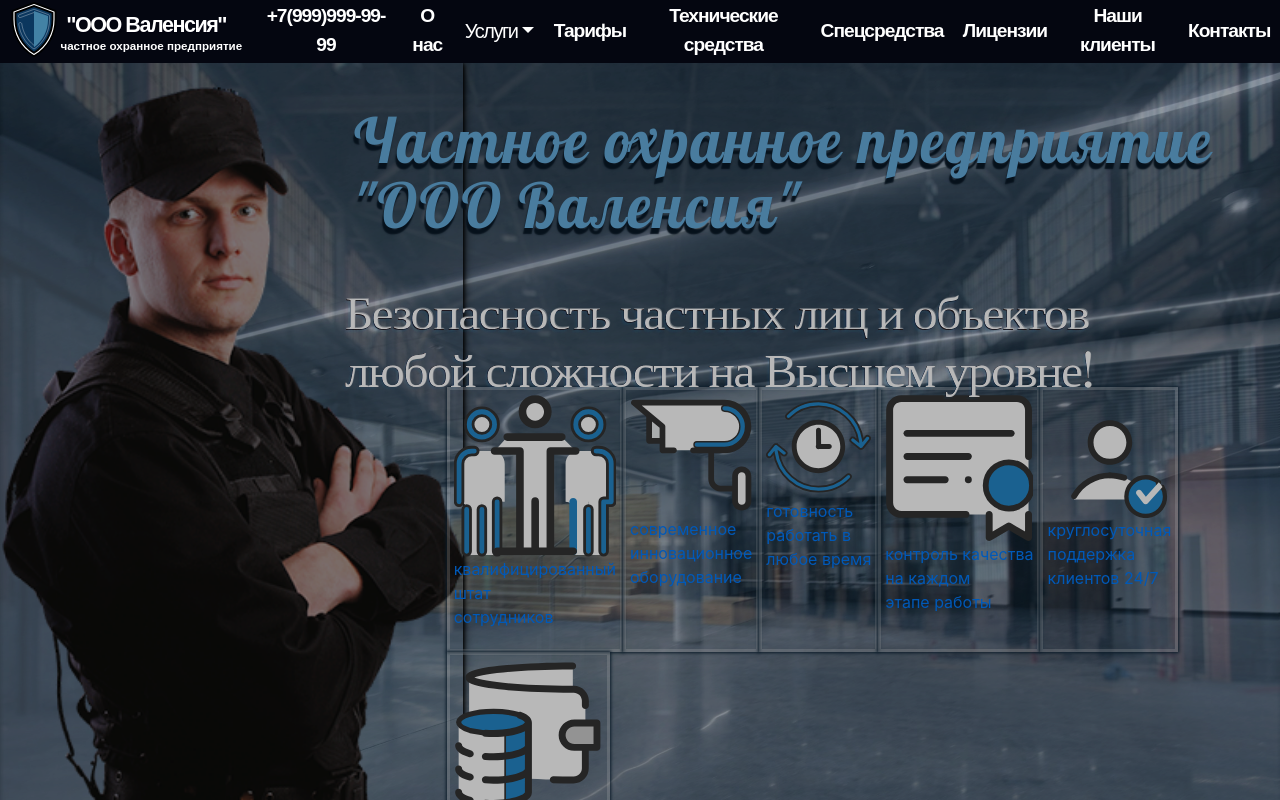
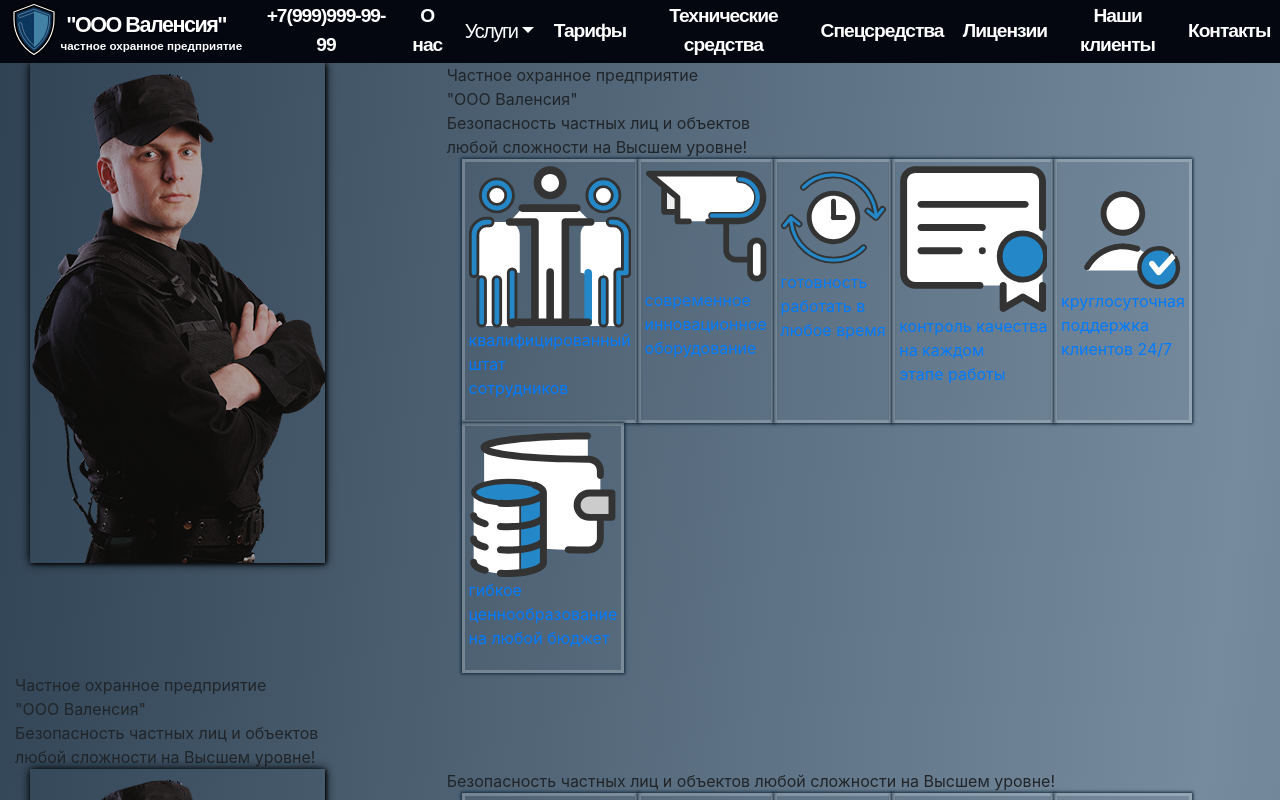
Before and after one commit to AnigalHub/Valencia, a Nuxt app: page / in a window 1280 px wide. Shown: the top 800 px of the page. Built offline with nearby package versions, Linux system fonts and the light colour scheme; a web font is replaced by a local one.

Commit message:
добавлена мобильная версия (структура), для более красивого вида на маленьких экранах'

```diff
--- a/components/LandingPage/home.vue
+++ b/components/LandingPage/home.vue
@@ -1,92 +1,40 @@
 <template>
     <div id="Home">
-      <div class="in">
-        <b-container>
+      <b-container>
+        <b-row class="big_version">
+          <b-col cols="4">
+            <img src="../../static/LandingPage/111.png">
+          </b-col>
+          <b-col>
+            <div class="title_guard">Частное охранное предприятие <br> "ООО Валенсия"</div>
+            <div class="slogan">Безопасность частных лиц и объектов <br> любой сложности  на Высшем уровне!</div>
+            <Advantages/>
+          </b-col>
+        </b-row>
+        <div class="mobile_version">
+          <div class="title_guard">Частное охранное предприятие <br> "ООО Валенсия"</div>
+          <div class="slogan">Безопасность частных лиц и объектов <br> любой сложности  на Высшем уровне!</div>
           <b-row>
-
             <b-col cols="4">
-              <img src="../../static/LandingPage/111.png" style="width:120%;margin-left:-8%;padding: 2% 0 0 0;">
+              <img src="../../static/LandingPage/111.png">
             </b-col>
             <b-col>
-              <div class="valencia">Частное охранное предприятие <br> "ООО Валенсия"</div>
-              <div class="chopе">
-
-                Безопасность частных лиц и объектов <br> любой сложности  на Высшем уровне!
-              </div>
+              <div class="slogan">Безопасность частных  лиц  и объектов  любой сложности на Высшем уровне!</div>
               <Advantages/>
             </b-col>
           </b-row>
-        </b-container>
-      </div>
+        </div>
+      </b-container>
     </div>
 </template>
 
 <script>
     import Advantages from "./advantages";
     export default {
-        name: "home",
+      name: "home",
       components: {Advantages},
-      data(){
-        return{
-
-        }
-      }
     }
 </script>
-<style scoped lang="scss">
-  #Home{
-    .valencia{
-      padding: 6% 0 0 7%;
-      font-family: 'Lobster', cursive;
-      font-size: 3.1rem;
-      font-weight: 500;
-      letter-spacing: 2px;
-      transform: scale(1.2, 1.25);
-      color: #65acdc;
-      margin-left: -7%;
-      text-shadow: -1.2px 5.5px 1.2px rgb(9, 24, 38);
-      line-height: 3.25rem;
-    }
-    .chopе{
-      font-family: 'Playfair Display', serif;
-      font-size: 2.6rem;
-      font-weight: 500;
-      letter-spacing: -1.5px;
-      transform: scale(1.2, 1.1);
-      color: rgba(238, 238, 238, 0.43);
-      padding: 8% 0 0 7%;
-      margin-left: -8%;
-      text-shadow: -2px 2px 2px rgba(91, 142, 177, 0.1),-.5px .5px .5px #6f6c6c;
-      filter: contrast(500%);
-      line-height: 3.25rem;
-    }
-    .col{
-      padding: 0 !important;
-    }
-  }
-  .in {
-    height: auto;
-    background: url(../../static/LandingPage/ооо.jpg) 100% 100% no-repeat;
-    background-size: 100% 100%;
-    filter: brightness(72%);
-    animation: anim 60s  ease-out infinite;
-  }
-
-  @keyframes anim {
-    0% {
-      background: url(../../static/LandingPage/666.jpg) no-repeat;
-      background-size: 100% 100%;
-    }
-    50% {
-      background: url(../../static/LandingPage/99.jpg) no-repeat;
-      background-size: 100% 100%;
-    }
-    100% {
-      background: url(../../static/LandingPage/ооо.jpg) no-repeat;
-      background-size: 100% 100%;
-    }
-  }
-</style>
 <style scoped>
 
 </style>
```
